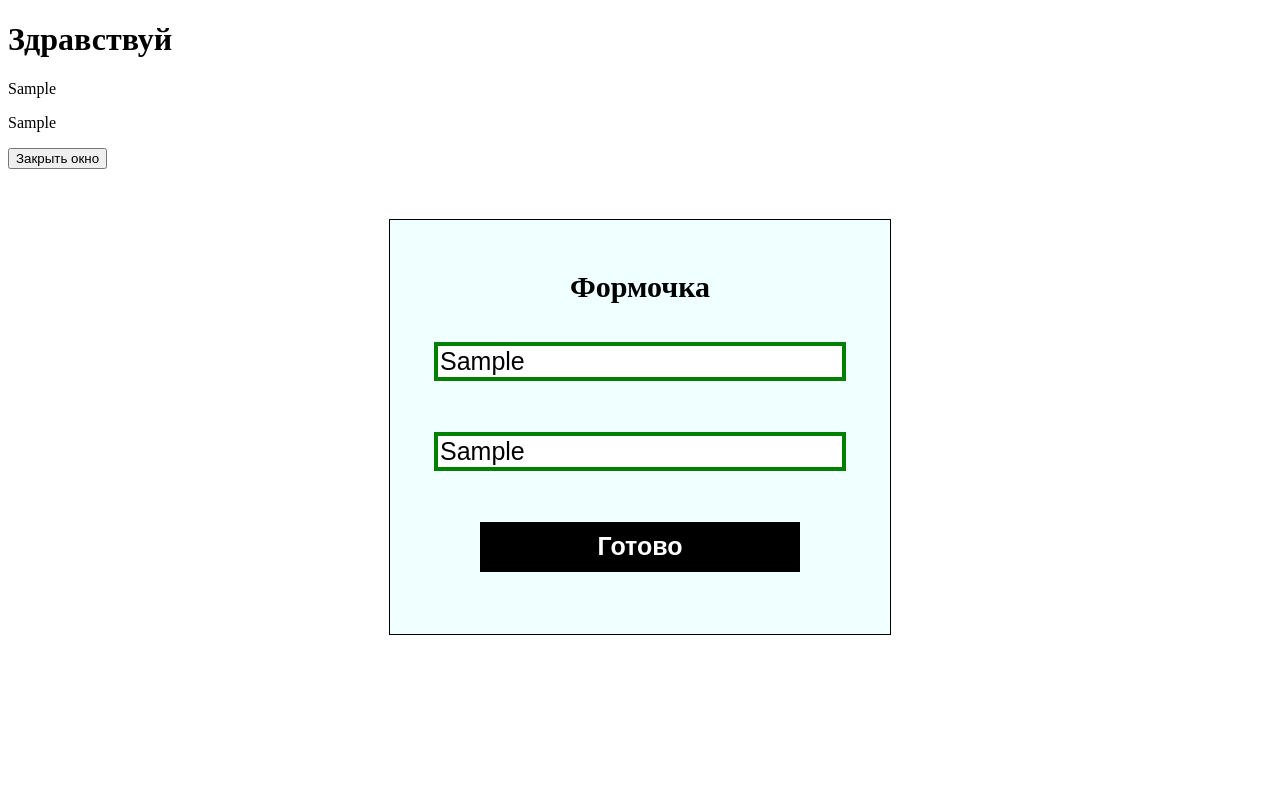
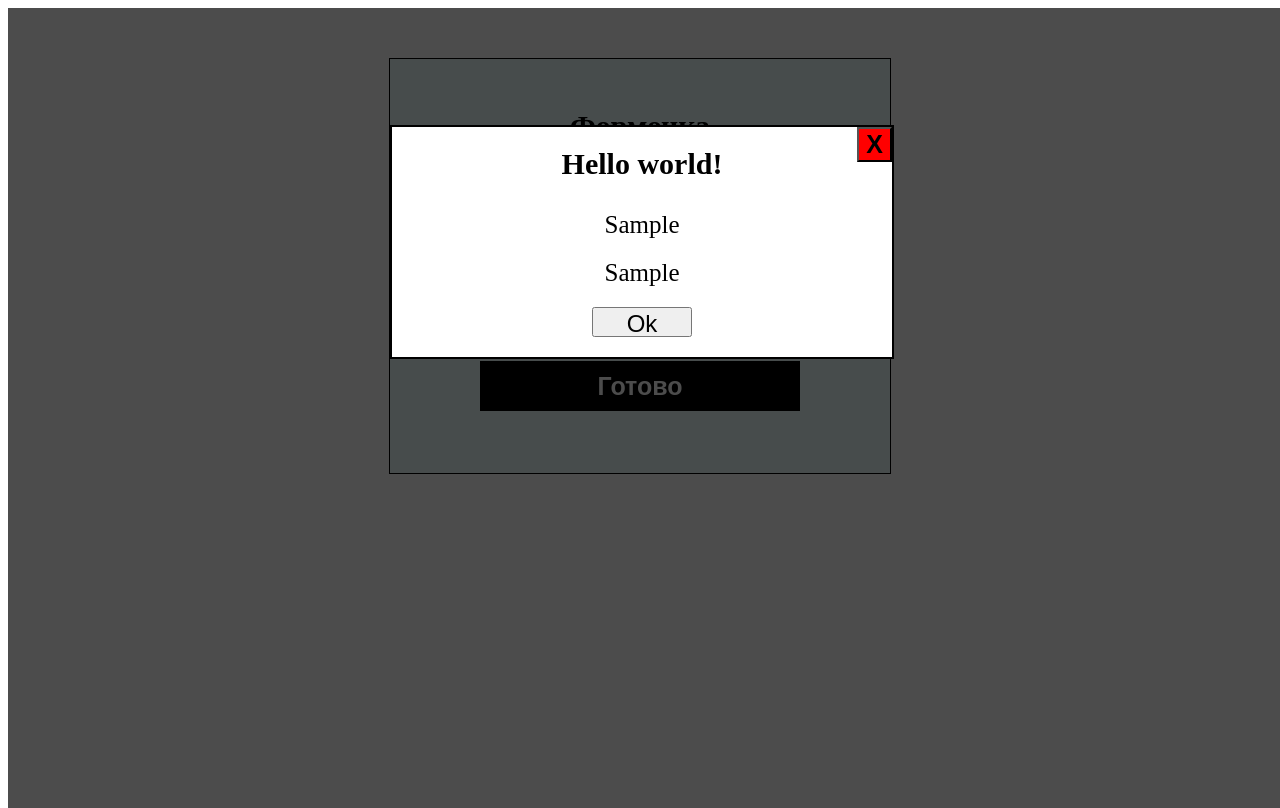
Before and after one commit to Rasoan/testingApp, a React (Create React App) app: page / in a window 1280 px wide. Both pictures are taken after typing "Sample", "Sample" into the empty fields and a click on the button "Готово". Built offline with nearby package versions, Linux system fonts and the light colour scheme.

Commit message:
laid out a modal window

```diff
--- a/src/components/Form/Form.module.scss
+++ b/src/components/Form/Form.module.scss
@@ -1,4 +1,5 @@
 .formContainer {
+  position: relative;
   display: flex;
   align-items: center;
   justify-content: center;
--- a/src/components/ModalWindow/ModalWindow.jsx
+++ b/src/components/ModalWindow/ModalWindow.jsx
@@ -1,18 +1,40 @@
-import React from "react";
+import React, {useEffect} from "react";
 import PropTypes from "prop-types";
 import style from "./ModalWindow.module.scss";
+import { autorun } from 'mobx'
 
 
 
 const ModalWindow = (props) => {
     const {closeModalWindow, name, surname} = props;
+    const upHandler = ({key}) => {
+      if(key !== "Escape") return;
+      closeModalWindow();
+    }
+
+    React.useEffect(() => {
+      autorun(() => {
+        window.addEventListener("keyup", upHandler);
+      });
+    },[])
+
     return (
-      <div>
-        <h1>Здравствуй</h1>
-        <p>{surname}</p>
-        <p>{name}</p>
-        <button onClick={closeModalWindow}>Закрыть окно</button>
+      <>
+      <div onClick={closeModalWindow} className={style.modalWrapper}></div>
+      <div className={style.modalContainer}>
+        <div className={style.itemContainerButtonClose}>
+          <button onClick={closeModalWindow} className={style.buttonClose}>X</button>
+        </div>
+        <h1 className={style.modalHeader}>Hello world!</h1>
+        <div className={style.itemContainer}>
+          <p className={style.item}>{surname}</p>
+        </div>
+        <div className={style.itemContainer}>
+          <p className={style.item}>{name}</p>
+        </div>
+          <button onClick={closeModalWindow} className={style.okModalWindow}>Ok</button>
       </div>
+      </>
     )
 }
 
--- a/src/components/ModalWindow/ModalWindow.module.scss
+++ b/src/components/ModalWindow/ModalWindow.module.scss
@@ -0,0 +1,187 @@
+.modalWrapper {
+    position: absolute;
+    width: 100%;
+    height: 100vh;
+    background-color: black;
+    opacity: 0.7;
+    z-index: 1;
+}
+
+.modalContainer {
+  position: absolute;
+  display: flex;
+  flex-direction: column;
+  top: calc(30% - 200px);
+  left: calc(50% - 400px);
+  width: 800px;
+  height: 400px;
+  border: 2px solid black;
+  z-index: 2;
+  background-color: white;
+}
+
+.modalHeader {
+  text-align: center;
+  font-size: 50px;
+}
+
+.itemContainer {
+  display: flex;
+  flex-direction: column;
+  align-items: center;
+  margin: 20px 0;
+}
+
+.item {
+  font-size: 50px;
+  text-align: center;
+  margin: 0;
+  width: 80%;
+  overflow: hidden;
+  white-space: nowrap;
+  text-overflow: ellipsis;
+}
+
+.itemContainerButtonClose {
+
+}
+
+.buttonClose {
+   position: absolute;
+   top: 0;
+   right: 0;
+   width: 60px;
+   height: 60px;
+   background-color: red;
+   color: black;
+   font-size: 40px;
+   font-weight: bold;
+}
+
+.okModalWindow {
+  width: 150px;
+  height: 50px;
+  font-size: 38px;
+  margin: auto auto 20px;
+}
+
+
+
+
+
+
+  @media (max-width: 2000px) {
+    .modalContainer {
+      top: calc(30% - 150px);
+      height: 300px;
+      left: calc(50% - 300px);
+      width: 600px;
+    }
+
+    .modalHeader {
+      font-size: 40px;
+    }
+
+    .item {
+      font-size: 30px;
+    }
+
+    .buttonClose {
+        width: 50px;
+        height: 50px;
+        font-size: 30px;
+     }
+
+     .okModalWindow {
+       width: 130px;
+       height: 40px;
+       font-size: 30px;
+       margin: auto auto 20px;
+     }
+  }
+
+  @media (max-width: 1500px) {
+
+    .modalContainer {
+        top: calc(30% - 115px);
+        height: 230px;
+        left: calc(50% - 250px);
+        width: 500px;
+      }
+
+    .buttonClose {
+      width: 35px;
+      height: 35px;
+      font-size: 25px;
+     }
+
+     .okModalWindow {
+        width: 100px;
+        height: 30px;
+        font-size: 24px;
+      }
+
+
+    .modalHeader {
+        font-size: 30px;
+      }
+
+      .item {
+        font-size: 25px;
+      }
+
+      .itemContainer {
+        margin: 10px 0;
+      }
+
+  }
+
+  @media (max-width: 1000px) {
+    .modalContainer {
+        top: calc(30% - 80px);
+        height: 160px;
+        left: calc(50% - 175px);
+        width: 350px;
+      }
+
+      .modalHeader {
+        font-size: 20px;
+      }
+
+      .item {
+        font-size: 15px;
+      }
+
+      .buttonClose {
+        width: 25px;
+        height: 25px;
+        font-size: 18px;
+       }
+
+       .okModalWindow {
+          width: 80px;
+          height: 20px;
+          font-size: 14px;
+          margin: auto auto 10px;
+        }
+
+  }
+
+  @media (max-width: 500px) {
+
+    .modalContainer {
+        top: calc(30% - 75px);
+        height: 150px;
+        left: calc(50% - 128px);
+        width: 260px;
+      }
+
+    .modalHeader {
+        font-size: 18px;
+      }
+
+    .item {
+        font-size: 13px;
+      }
+
+  }
```
